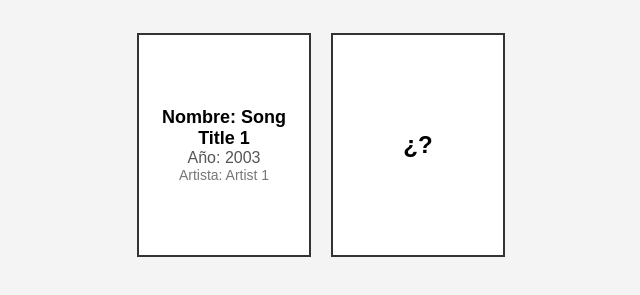
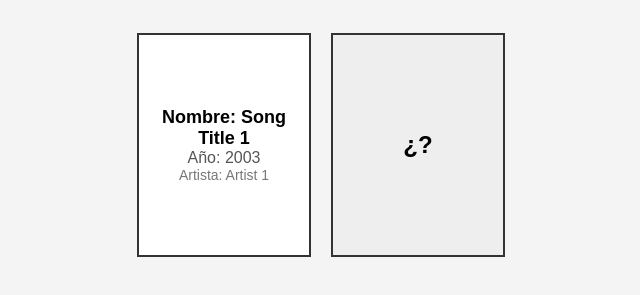
Before and after one commit to JorgeAcebes/Hitster, a plain HTML site: page index.html in a window 1280 px wide. Shown: the part 51-346 px from the top of the page, without its empty margins (319-959 px from the left). Drawn offline with Linux system fonts and the light colour scheme.

Commit message:
Update styles.css

```diff
--- a/styles.css
+++ b/styles.css
@@ -48,10 +48,22 @@ h1 {
     color: #777;
 }
 
+.mystery-container {
+    margin-top: 40px;
+}
+
 .mystery-card {
-    cursor: pointer;
+    width: 150px;
+    height: 200px;
+    border: 2px solid #333;
+    display: flex;
+    justify-content: center;
+    align-items: center;
+    text-align: center;
+    background-color: #eee;
     font-size: 24px;
     font-weight: bold;
+    cursor: pointer;
 }
 
 /* Estilo para el reproductor de YouTube */
```
